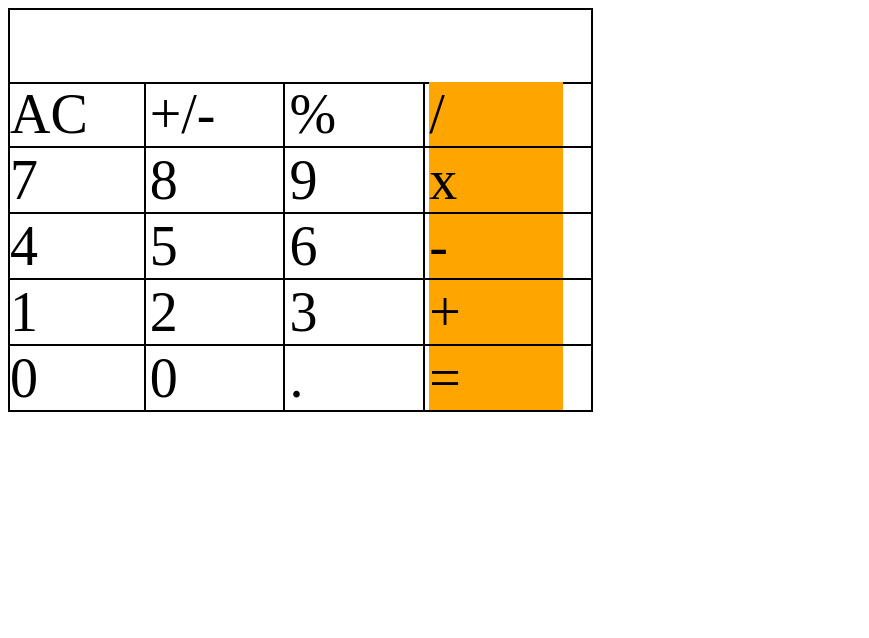
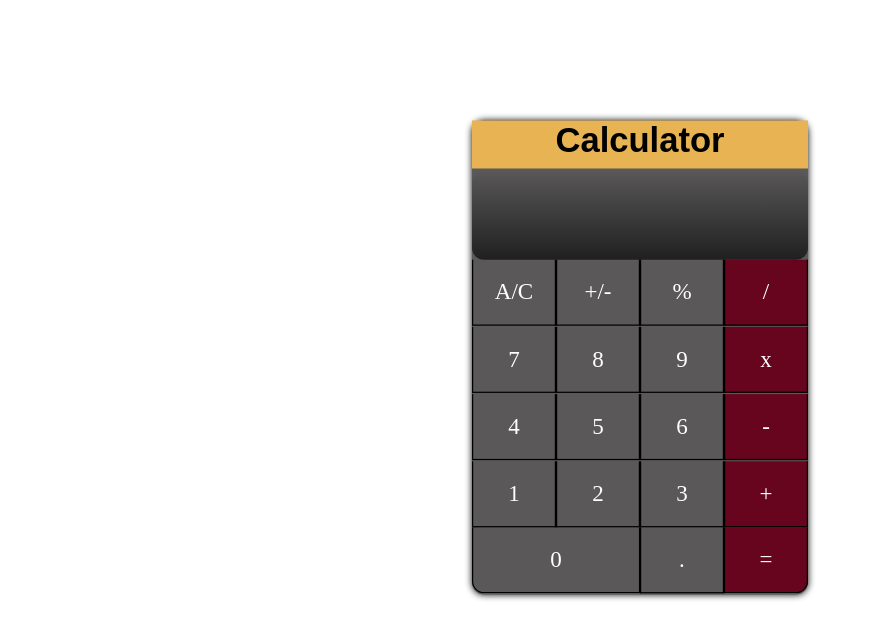
Before and after one commit to AvasBrahma/Calculator, a plain HTML site: page index.html in a window 1280 px wide. Shown: the whole page, without its empty margins (0-869 px from the left). Drawn offline with Linux system fonts and the light colour scheme.

Commit message:
modication done in all three files

```diff
--- a/calCss.css
+++ b/calCss.css
@@ -1,55 +1,87 @@
-
-#calculator{
-
-    width: 46%;
-    height: 70%;
-    min-width: 300px;
-    min-height: 400px;
-    border: 2px solid black;
+*{
+    margin: 0;
+    padding: 0;
+    box-sizing: border-box;
 }
 
-#display-container{
+.calculator{
+    margin: 20vh auto;
+    background-color: #5a5858;
+    width: 280px;
+    height: 395px;
+    border-radius: 10px;
+    display: flex;
+    flex-wrap: wrap;
+    justify-content: center;
+    box-shadow: 0 0 6px black;
+    transform: scale(1.2);
+}
 
+#heading-calculator{
     width: 100%;
-    height: 30%;
-    border-bottom: 2px solid black;
-    font-size: 4.5rem;
+    background: rgb(231, 179, 83);
+    height: 40px;
 
 }
-
-.button{
-    width: 23%;
-    height: 29%;
-    border-right: 2px solid black;
-    font-size: 3.5rem;
-    display: inline-block;
+#heading-calculator{
+    font-size: 0.9rem;
+    text-align: center;
+    font-family: sans-serif;
 
 }
-.button-operator{
-    width: 23%;
-    height: 29%;
-    font-size: 3.5rem;
-    display: inline-block;
-    background-color: orange;
+/* Display Input From User */
 
+#display {
+    width: 100%;
+    background: linear-gradient(#5a5858,#202020);
+    height: 75px;
+    color: white;
+    font-family: sans-serif;
+    font-size: 2rem;
+    border-radius: 10px;
+    text-align: right;
+    padding: 25px 10px 2px 2px;
 }
 
-ul{
+/* Buttons & Special Character */
 
- list-style: none;
-  margin-left: -2.5rem;
-  height: 80%;
-  margin-top: -0.1rem;
-  margin-bottom: -2px;
-
-
+.buttons {
+    height: 55px;
+    width: 25%;
+    border: 1px solid black;
+    border-top: 0;
+    color: white;
+    font-size: 1.2rem;
+    display: flex;
+    align-items: center;
+    justify-content: center;
+    cursor: pointer;
+    transition: all .3s;
 }
 
-li{
-    border-bottom: 2px solid black;
+.buttons:hover {
+    background-color: #7b7878;
+    box-shadow: 0 0 8px black;
 }
 
-span{
+/* 0 Number Button*/
 
-   text-align: center;
+.buttons[data-value = "0"] {
+    width: 50%;
+    border-bottom-left-radius: 10px;
 }
+
+/* Arithmatic Operators have a separate background color  */
+
+.buttons[data-value = "="] {
+    background-color: #68001af0;
+    border-bottom-right-radius: 10px;
+}
+
+.buttons:nth-child(4n+2) {
+    background-color: #68001af0;
+}
+
+.buttons:nth-child(4n+1):hover, .buttons[data-value = "="]:hover {
+    background-color: #f5ad66f0;
+}
--- a/calScript.js
+++ b/calScript.js
@@ -1,45 +1,100 @@
-var buttons=document.getElementsByClassName("input-keys");
+var display = document.getElementById("display");
+var buttons = document.getElementsByClassName("buttons");
+var operand1 = 0;
+var operand2 = null;
+var operator = null;
 
-var display=document.getElementById("display");
+// Input through Calculator buttons
 
-var operand1=0;
-var operand2=null;
-var operator=null;
-var result=null;
+for(var i = 0; i< buttons.length ; i++){
+    buttons[i].addEventListener("click", function (){
+        var value = this.getAttribute('data-value');
 
-for(var i=0; i<buttons.length;i++){
-    buttons[i].addEventListener('click', function(){
-        var value=this.getAttribute('data-value');
-
-        if(value=='+')//if operator is click
-        {
-          operator='+';
-          operand1=parseFloat(display.textContent);
-
-        } else if(value=='-')
-        {
-          operator='+';
-          operand1=parseFloat(display.textContent);
-
-        }else if(value=='*'){
-           operator='+';
-          operand1=parseFloat(display.textContent);
-
-        }else if(value=='/'){
-          operator='/';
-          operand1=parseFloat(display.textContent);
-
-        }else if(value=='='){
-
-            operand2=parseFloat(display.textContent);
-            // used eval to get result
-            //show result on display
-          result=eval(operand1+""+operator+""+operand2)
-          display.innerText +=result;
-
-          }else{
-            display.innerText +=value;
+        if(value == 'reset') {
+            display.innerText = null;
         }
 
-    })
+        else if(value == '+' || value == '-' || value == "*" || value == "/" || value == "%"){
+
+                operator = value;
+                operand1 = parseFloat(display.innerText);
+                console.log("opera 1 = ",operand1);
+                display.innerText = null;
+        }
+
+        else if(value == '='){
+            if(operator != null){
+                operand2 = parseFloat(display.innerText);
+                display.innerText = eval(operand1+" "+operator+" "+operand2);
+            }
+            else{
+                display.innerText = "Error";
+            }
+        }
+
+        else if(value == 'sign'){
+            display.innerText = eval(parseFloat(display.innerText) * (-1) );
+        }
+
+        else if(value == '.') {
+            if(display.innerText.length && !display.innerText.includes('.') ) {
+                display.innerText += value;
+            }
+        }
+        else{
+            display.innerText += value;
+        }
+
+    });
 }
+
+
+// Input with Keys
+
+document.addEventListener("keypress", function(event) {
+    var key;
+    key =  event.keyCode;
+    value = String.fromCharCode(key);
+    console.log(key+" "+value);
+    var numArray = [1,2,3,4,5,6,7,8,9,0];
+
+
+    if(value == '+' || value == '-' || value == "*" || value == "/" || value == "%"){
+
+            operator = value;
+            operand1 = parseFloat(display.innerText);
+            display.innerText = null;
+    }
+
+    else if(key == '13'){
+        if(operator != null){
+            operand2 = parseFloat(display.innerText);
+            display.innerText = eval(operand1+" "+operator+" "+operand2);
+        }
+        else{
+            display.innerText = "Error";
+        }
+    }
+
+    else if(value == '.') {
+        if(display.innerText.length && !display.innerText.includes('.') ) {
+            display.innerText += value;
+        }
+    }
+
+    else if(value in numArray){
+        display.innerText += value;
+    }
+})
+
+
+// For Clearing display with delete Key
+
+document.addEventListener("keydown", function(event) {
+    var key;
+    key =  event.keyCode;
+
+    if(key == '8') {
+        display.innerText = null;
+    }
+});
--- a/index.html
+++ b/index.html
@@ -4,100 +4,36 @@
     <meta charset="UTF-8">
     <meta http-equiv="X-UA-Compatible" content="IE=edge">
     <meta name="viewport" content="width=device-width, initial-scale=1.0">
-    <title>Document</title>
+    <title>Calculator</title>
     <link rel="stylesheet" href="calCss.css">
 </head>
 <body>
 
-    <div id="calculator">
-        <div id="display-container">
-            <p id="display"></p>
+    <div class="calculator">
+        <div id="heading-calculator">
+            <h1>Calculator</h1>
         </div>
-        <ul>
-            <li>
-                <div class="button input-keys" data-value="AC">
-                    <span>AC</span>
-                </div>
-                <div class="button input-keys" data-value="+-">
-                    <span>+/-</span>
-                </div>
-                <div class="button input-keys" data-value="%">
-                    <span>%</span>
-                </div>
-                <div class="button-operator input-keys" data-value="/">
-                    <span>/</span>
-                </div>
-
-            </li>
-            <li>
-                <div class="button input-keys" data-value="7">
-                    <span>7</span>
-                </div>
-                <div class="button input-keys" data-value="8">
-                    <span>8</span>
-                </div>
-                <div class="button input-keys" data-value="9">
-                    <span>9</span>
-                </div>
-                <div class="button-operator" data-value="*">
-                    <span>x</span>
-                </div>
-
-            </li>
-            <li>
-                <div class="button input-keys" data-value="4">
-                    <span>4</span>
-                </div>
-                <div class="button input-keys" data-value="5">
-                    <span>5</span>
-                </div>
-                <div class="button input-keys" data-value="6">
-                    <span>6</span>
-                </div>
-                <div class="button-operator input-keys" data-value="-">
-                    <span>-</span>
-                </div>
-            </li>
-            <li>
-
-        <div class="button input-keys" data-value="1">
-            <span>1</span>
-        </div>
-        <div class="button input-keys" data-value="2">
-            <span>2</span>
-        </div>
-        <div class="button input-keys" data-value="3">
-            <span>3</span>
-        </div>
-        <div class="button-operator input-keys" data-value="+">
-            <span>+</span>
-        </div>
-
-            </li>
-
-            <li>
-                <div class="button input-keys" data-value="0">
-                    <span>0</span>
-                </div>
-                <div class="button input-keys" data-value="0">
-                    <span>0</span>
-                </div>
-                <div class="button input-keys" data-value=".">
-                    <span>.</span>
-                </div>
-                <div class="button-operator input-keys" data-value="=">
-                    <span>=</span>
-                </div>
-
-            </li>
-        </ul>
-
-
-
-
-
+        <div id="display"></div>
+        <div class="buttons" data-value="reset">A/C</div>
+        <div class="buttons" data-value="sign">+/-</div>
+        <div class="buttons" data-value="%">%</div>
+        <div class="buttons" data-value="/">/</div>
+        <div class="buttons" data-value="7">7</div>
+        <div class="buttons" data-value="8">8</div>
+        <div class="buttons" data-value="9">9</div>
+        <div class="buttons" data-value="*">x</div>
+        <div class="buttons" data-value="4">4</div>
+        <div class="buttons" data-value="5">5</div>
+        <div class="buttons" data-value="6">6</div>
+        <div class="buttons" data-value="-">-</div>
+        <div class="buttons" data-value="1">1</div>
+        <div class="buttons" data-value="2">2</div>
+        <div class="buttons" data-value="3">3</div>
+        <div class="buttons" data-value="+">+</div>
+        <div class="buttons" data-value="0">0</div>
+        <div class="buttons" data-value=".">.</div>
+        <div class="buttons" data-value="=">=</div>
     </div>
-
     <script src="calScript.js"></script>
 </body>
 </html>
```
